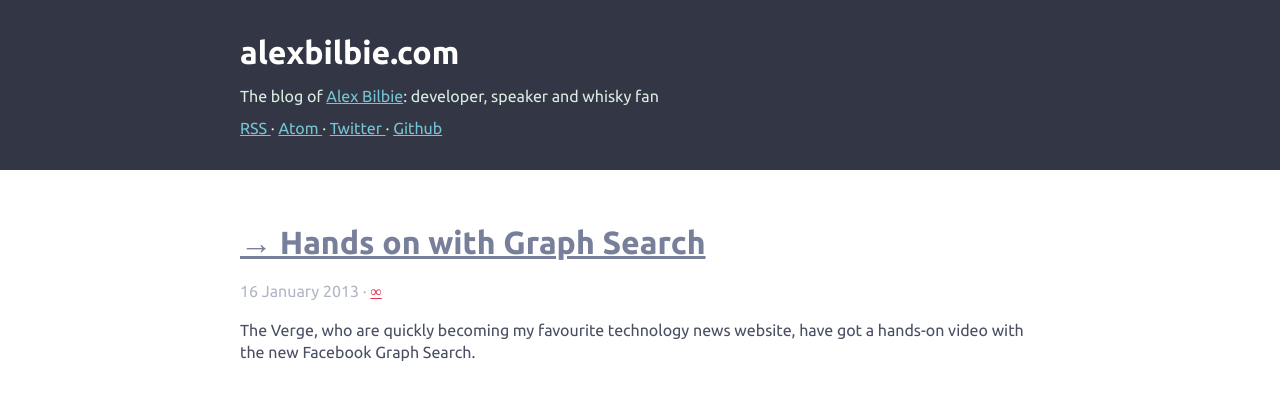
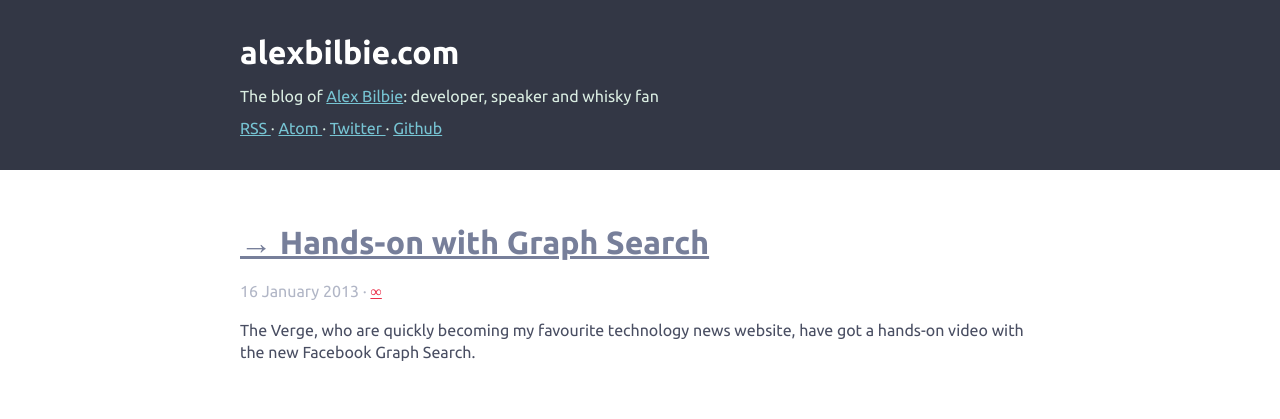
Before and after one commit to alexbilbie/alexbilbie.github.com, a Jekyll site: the page built from _posts/2013-01-16-hands-on-with-graph-search.html, in a window 1280 px wide. Shown: the top 419 px of the page. Built offline with Jekyll 4.4.1, drawn with Linux system fonts in a browser that asks for light colours; comment, search, counter and statistics services are not loaded.

```diff
--- a/_posts/2013-01-16-hands-on-with-graph-search.html
+++ b/_posts/2013-01-16-hands-on-with-graph-search.html
@@ -2,7 +2,7 @@
 layout: default
 published: true
 permalink: /2013/01/hands-on-with-graph-search/
-title: Hands on with Graph Search
+title: Hands-on with Graph Search
 link: http://www.theverge.com/2013/1/15/3880004/facebook-graph-search-hands-on
 ---
 
```
